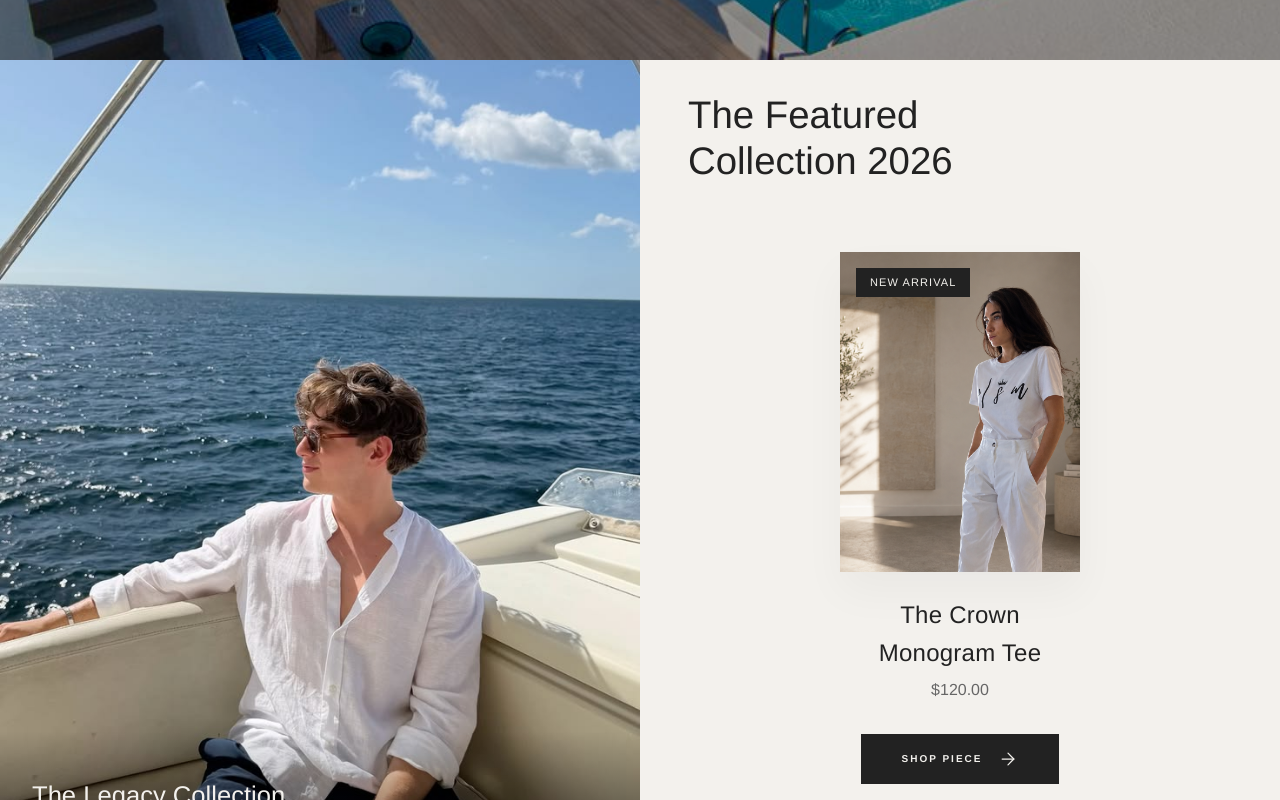
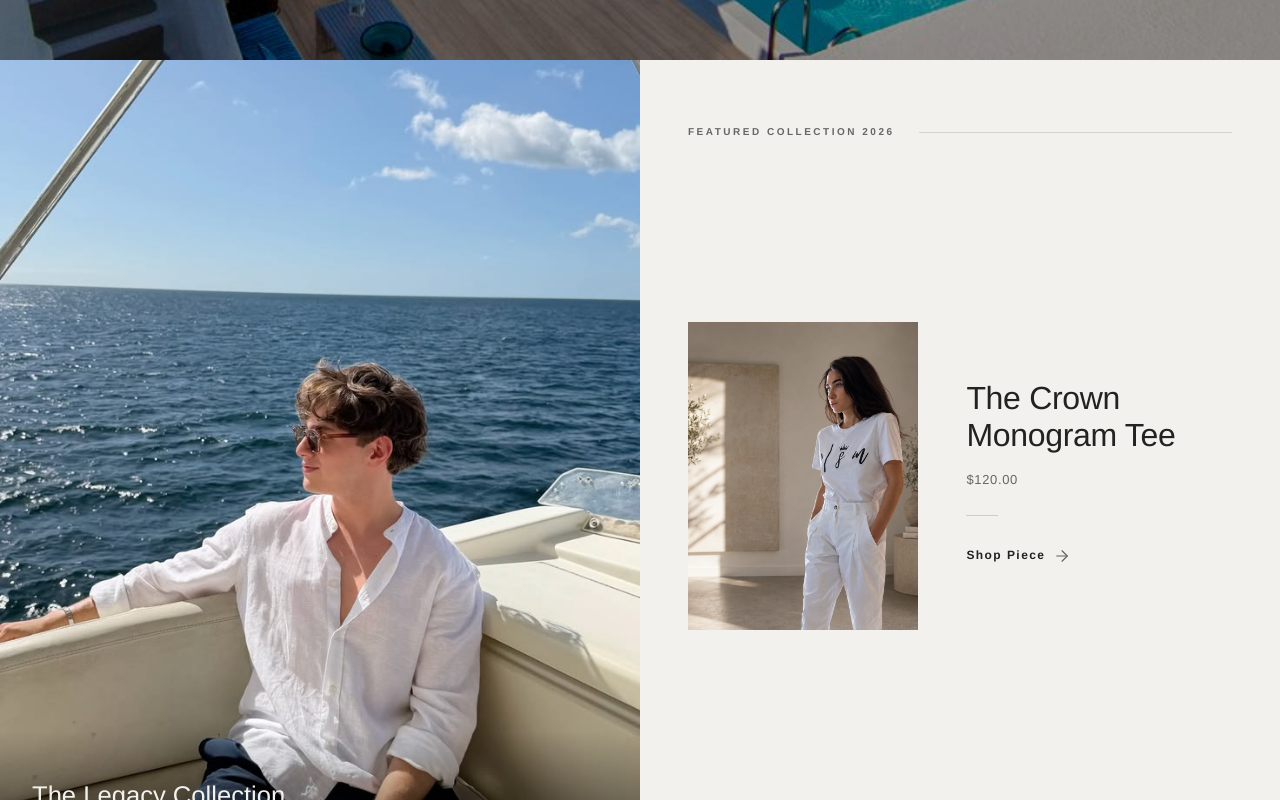
Before and after one commit to atharxv/KSM, a Next.js app: page / in a window 1280 px wide. Shown: the part 740-1540 px from the top of the page. Built offline with nearby package versions, Linux system fonts and the light colour scheme.

Commit message:
style: implement refined editorial layout for Featured Collection

```diff
--- a/app/components/FeaturedCollection/FeaturedCollection.module.css
+++ b/app/components/FeaturedCollection/FeaturedCollection.module.css
@@ -42,59 +42,65 @@
   line-height: 1.3;
 }
 
-/* Product Side */
+/* ===== Product Side — Editorial Showcase ===== */
 .productSide {
-  padding: var(--space-xl) var(--space-2xl);
+  padding: var(--space-3xl) var(--space-2xl) var(--space-2xl);
   display: flex;
   flex-direction: column;
+  justify-content: space-between;
 }
 
-.productHeader {
+/* Eyebrow Row */
+.eyebrowRow {
   display: flex;
-  align-items: flex-start;
-  justify-content: space-between;
-  margin-bottom: var(--space-lg);
+  align-items: center;
+  gap: var(--space-lg);
 }
 
-.productTitle {
-  font-family: var(--font-serif);
-  font-size: clamp(1.75rem, 3vw, 2.5rem);
-  font-weight: 400;
-  line-height: 1.2;
-  color: var(--color-black);
+.eyebrow {
+  font-family: var(--font-sans);
+  font-size: 10px;
+  font-weight: 600;
+  letter-spacing: 0.25em;
+  text-transform: uppercase;
+  color: var(--color-gray-500);
+  white-space: nowrap;
 }
 
-.singleProductContainer {
-  display: flex;
-  flex-direction: column;
-  align-items: center;
-  justify-content: center;
-  gap: var(--space-sm);
+.eyebrowLine {
   flex: 1;
+  height: 1px;
+  background-color: rgba(0, 0, 0, 0.12);
 }
 
-.featuredCardLarge {
-  width: 100%;
-  max-width: 240px;
+/* Product Showcase — the hero area */
+.productShowcase {
+  display: flex;
+  align-items: center;
+  gap: var(--space-2xl);
+  flex: 1;
+  padding: var(--space-xl) 0;
+}
+
+.showcaseLink {
+  flex-shrink: 0;
   text-decoration: none;
-  cursor: pointer;
+}
+
+.showcaseImageWrap {
+  position: relative;
+  width: clamp(220px, 18vw, 300px);
+  aspect-ratio: 3 / 4;
+  overflow: hidden;
   transition: transform var(--duration-normal) var(--ease-out);
 }
 
-.featuredCardLarge:hover {
-  transform: translateY(-8px);
+.showcaseLink:hover .showcaseImageWrap {
+  transform: translateY(-6px);
 }
 
-.imageWrapLarge {
-  position: relative;
-  width: 100%;
-  aspect-ratio: 3 / 4;
-  overflow: hidden;
-  margin-bottom: var(--space-lg);
-  box-shadow: 0 20px 40px rgba(0, 0, 0, 0.04);
-}
-
-.primaryImage, .hoverImage {
+.showcaseImage,
+.showcaseImageHover {
   width: 100%;
   height: 100%;
   object-fit: cover;
@@ -102,7 +108,7 @@
               opacity var(--duration-normal) var(--ease-out);
 }
 
-.hoverImage {
+.showcaseImageHover {
   position: absolute;
   top: 0;
   left: 0;
@@ -110,88 +116,94 @@
   z-index: 1;
 }
 
-.featuredCardLarge:hover .primaryImage {
+.showcaseLink:hover .showcaseImage {
   opacity: 0;
 }
 
-.featuredCardLarge:hover .hoverImage {
+.showcaseLink:hover .showcaseImageHover {
   opacity: 1;
   transform: scale(1.04);
 }
 
-.badgeLarge {
-  position: absolute;
-  top: var(--space-md);
-  left: var(--space-md);
-  background-color: var(--color-black);
-  color: var(--color-white);
-  font-family: var(--font-sans);
-  font-size: var(--text-xs);
-  font-weight: 500;
-  padding: 6px 14px;
-  z-index: 2;
-  letter-spacing: 0.1em;
-  text-transform: uppercase;
+/* Product Meta — typography as hero */
+.productMeta {
+  display: flex;
+  flex-direction: column;
+  gap: var(--space-md);
 }
 
-.infoLarge {
-  text-align: center;
-  display: flex;
-  flex-direction: column;
-  gap: var(--space-xs);
+.productName {
+  font-family: var(--font-serif);
+  font-size: clamp(1.5rem, 2.5vw, 2.25rem);
+  font-weight: 400;
+  line-height: 1.15;
+  color: var(--color-black);
+  letter-spacing: -0.01em;
 }
 
-.nameLarge {
-  font-family: var(--font-serif);
-  font-size: var(--text-xl);
+.productPrice {
+  font-family: var(--font-sans);
+  font-size: var(--text-sm);
   font-weight: 400;
-  color: var(--color-black);
-  letter-spacing: 0.01em;
+  color: var(--color-gray-500);
+  letter-spacing: 0.05em;
 }
 
-.priceLarge {
-  font-family: var(--font-sans);
-  font-size: var(--text-md);
-  font-weight: 300;
-  color: var(--color-gray-500);
+/* Subtle divider between price and CTA */
+.metaDivider {
+  display: block;
+  width: 32px;
+  height: 1px;
+  background-color: rgba(0, 0, 0, 0.15);
+  margin: var(--space-sm) 0;
 }
 
-.statusButton {
-  display: flex;
+/* Shop Piece CTA — inline within meta */
+.shopPieceBtn {
+  display: inline-flex;
   align-items: center;
-  gap: var(--space-md);
-  padding: 0.875rem 2.5rem;
-  background-color: var(--color-black);
-  color: var(--color-white);
+  gap: var(--space-sm);
   text-decoration: none;
   font-family: var(--font-sans);
-  font-size: 10px;
+  font-size: 12px;
   font-weight: 600;
-  letter-spacing: 0.2em;
-  transition: all var(--duration-normal) var(--ease-out);
-  border: 1px solid var(--color-black);
-  margin-top: var(--space-lg);
+  letter-spacing: 0.12em;
+  color: var(--color-black);
+  position: relative;
+  padding: 0.4rem 0;
+  transition: gap var(--duration-normal) var(--ease-out);
 }
 
-.statusButton span {
-  position: relative;
+.shopPieceBtn::after {
+  content: '';
+  position: absolute;
+  bottom: 0;
+  left: 0;
+  width: 0;
+  height: 1px;
+  background-color: var(--color-black);
+  transition: width var(--duration-normal) var(--ease-out);
 }
 
-.statusButton:hover {
-  background-color: transparent;
-  color: var(--color-black);
-  padding-right: 4.5rem;
+.shopPieceBtn:hover::after {
+  width: 100%;
 }
 
-.statusButton svg {
-  transition: transform var(--duration-normal) var(--ease-out);
+.shopPieceBtn:hover {
+  gap: var(--space-md);
 }
 
-.statusButton:hover svg {
-  transform: translateX(8px);
+.shopPieceBtn svg {
+  transition: transform var(--duration-normal) var(--ease-out);
+  opacity: 0.7;
 }
 
-/* Responsive */
+.shopPieceBtn:hover svg {
+  transform: translateX(4px);
+  opacity: 1;
+}
+
+/* ===== Responsive ===== */
 @media (max-width: 1024px) {
   .section {
     grid-template-columns: 1fr;
@@ -224,14 +236,33 @@
     border-radius: 8px;
     box-shadow: 0 8px 32px rgba(0, 0, 0, 0.06);
     border: 1px solid rgba(0, 0, 0, 0.04);
+    gap: var(--space-xl);
   }
 
-  .featuredCardLarge {
-    max-width: 280px;
+  .productShowcase {
+    flex-direction: column;
+    align-items: center;
+    text-align: center;
   }
 
-  .statusButton {
-    margin-top: var(--space-2xl);
+  .showcaseImageWrap {
+    width: clamp(200px, 50vw, 280px);
+  }
+
+  .productMeta {
+    align-items: center;
+  }
+
+  .metaDivider {
+    margin: var(--space-xs) auto;
+  }
+
+  .productName {
+    text-align: center;
+  }
+
+  .shopPieceBtn {
+    align-self: center;
   }
 }
 
@@ -246,22 +277,15 @@
     max-height: 360px;
   }
 
-  .productTitle {
-    text-align: center;
+  .productShowcase {
+    gap: var(--space-lg);
   }
 
-  .productHeader {
-    align-items: center;
-    margin-bottom: var(--space-xl);
+  .showcaseImageWrap {
+    width: clamp(180px, 55vw, 260px);
   }
 
-  .singleProductContainer {
-    gap: var(--space-md);
-  }
-
-  .statusButton {
-    width: 100%;
+  .shopPieceBtn {
     justify-content: center;
-    margin-top: var(--space-2xl);
   }
 }
--- a/app/components/FeaturedCollection/FeaturedCollection.tsx
+++ b/app/components/FeaturedCollection/FeaturedCollection.tsx
@@ -6,15 +6,6 @@ import styles from './FeaturedCollection.module.css';
 
 export default function FeaturedCollection() {
   const scrollRef = useRef<HTMLDivElement>(null);
-
-  const scroll = (direction: 'left' | 'right') => {
-    if (!scrollRef.current) return;
-    const scrollAmount = 320;
-    scrollRef.current.scrollBy({
-      left: direction === 'left' ? -scrollAmount : scrollAmount,
-      behavior: 'smooth',
-    });
-  };
 
   return (
     <section className={styles.section} id="featured-collection" aria-label="Featured Collection 2026">
@@ -31,47 +22,41 @@ export default function FeaturedCollection() {
         </div>
       </div>
 
-      {/* Right: Product Grid */}
+      {/* Right: Editorial Product Showcase */}
       <div className={styles.productSide}>
-        <div className={styles.productHeader}>
-          <h2 className={styles.productTitle}>
-            The Featured<br />
-            Collection 2026
-          </h2>
+        <div className={styles.eyebrowRow}>
+          <span className={styles.eyebrow}>Featured Collection 2026</span>
+          <span className={styles.eyebrowLine}></span>
         </div>
 
-        <div className={styles.singleProductContainer}>
-          <Link href="/products/crown-monogram-tee" className={styles.featuredCardLarge}>
-            <div className={styles.imageWrapLarge}>
-              <span className={styles.badgeLarge}>New Arrival</span>
+        <div className={styles.productShowcase}>
+          <Link href="/products/crown-monogram-tee" className={styles.showcaseLink}>
+            <div className={styles.showcaseImageWrap}>
               <img
                 src="/images/image00070.png"
                 alt="The Crown Monogram Tee"
-                className={styles.primaryImage}
+                className={styles.showcaseImage}
               />
               <img
                 src="/images/image00072.png"
                 alt="The Crown Monogram Tee - Lifestyle"
-                className={styles.hoverImage}
+                className={styles.showcaseImageHover}
               />
-            </div>
-            <div className={styles.infoLarge}>
-              <h3 className={styles.nameLarge}>
-                The Crown Monogram Tee
-              </h3>
-              <div className={styles.priceLarge}>
-                $120.00
-              </div>
             </div>
           </Link>
 
-          <Link href="/products/crown-monogram-tee" className={styles.statusButton}>
-            <span>SHOP PIECE</span>
-            <svg width="20" height="20" viewBox="0 0 24 24" fill="none" stroke="currentColor" strokeWidth="1.5" strokeLinecap="round" strokeLinejoin="round">
-              <line x1="5" y1="12" x2="19" y2="12" />
-              <polyline points="12 5 19 12 12 19" />
-            </svg>
-          </Link>
+          <div className={styles.productMeta}>
+            <h2 className={styles.productName}>The Crown<br />Monogram Tee</h2>
+            <span className={styles.productPrice}>$120.00</span>
+            <span className={styles.metaDivider}></span>
+            <Link href="/products/crown-monogram-tee" className={styles.shopPieceBtn}>
+              <span>Shop Piece</span>
+              <svg width="18" height="18" viewBox="0 0 24 24" fill="none" stroke="currentColor" strokeWidth="1.5" strokeLinecap="round" strokeLinejoin="round">
+                <line x1="5" y1="12" x2="19" y2="12" />
+                <polyline points="12 5 19 12 12 19" />
+              </svg>
+            </Link>
+          </div>
         </div>
       </div>
     </section>
```
